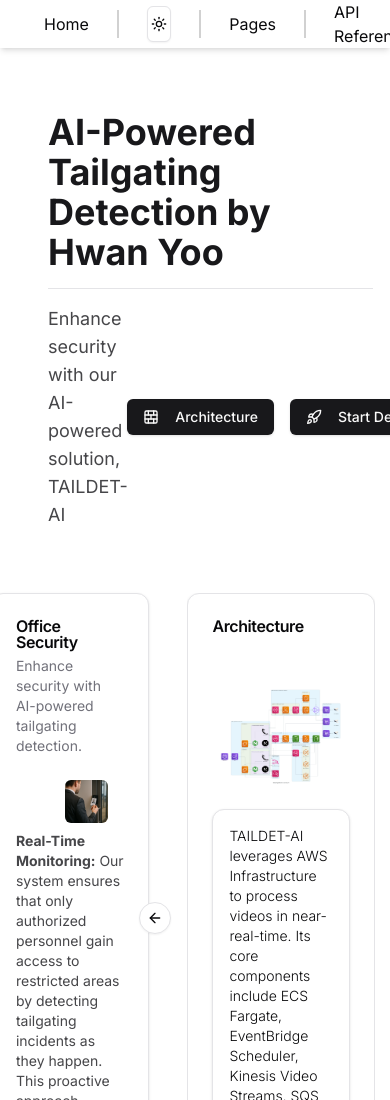
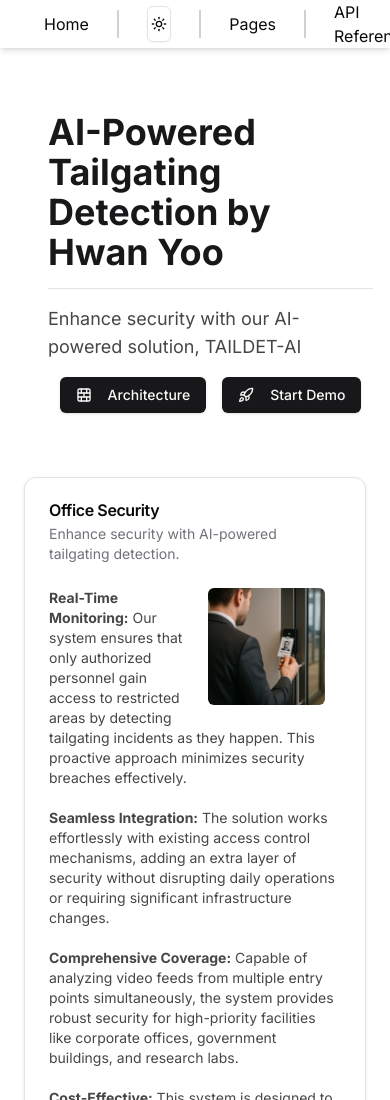
Before and after one commit to isacyoo/TD_demo, a Next.js app: page / in a window 390 px wide. Shown: the top 1100 px of the page. Built offline with nearby package versions, Linux system fonts and the light colour scheme.

Commit message:
landing page responsive

```diff
--- a/src/components/home/Home.js
+++ b/src/components/home/Home.js
@@ -32,7 +32,7 @@
     return (
         <>
             <LandingPageHeader />
-            <div className="flex items-start justify-center space-x-4 my-6">
+            <div className="flex items-start justify-center space-x-4 my-6 flex-col lg:flex-row">
                 <LeftPanel />
                 <RightPanel />
             </div>
@@ -42,7 +42,7 @@
 
 function LeftPanel() {
     return (
-        <div className="flex flex-col w-2/5 items-center justify-center h-auto">
+        <div className="flex flex-col w-full lg:w-2/5 items-center justify-center h-auto">
             <TopLeftCard />
             <br />
             <BottomLeftCard />
@@ -52,7 +52,7 @@
 
 function RightPanel() {
     return (
-        <div className="flex flex-col w-3/5 items-center justify-center h-auto">
+        <div className="flex flex-col w-full lg:w-3/5 items-center justify-center h-auto">
             <TopRightPanel />
             <br />
             <BottomRightPanel />
--- a/src/components/home/LandingPageHeader.js
+++ b/src/components/home/LandingPageHeader.js
@@ -10,7 +10,7 @@
         <div className="mx-12 my-16 w-5/6">
             <h1 className="text-4xl font-bold text-primary">AI-Powered Tailgating Detection by Hwan Yoo</h1>
             <Separator className="my-4" />
-            <div className="flex items-center justify-between">
+            <div className="flex items-center justify-between flex-col lg:flex-row space-y-4 lg:space-y-0">
                 <p className="text-lg text-primary/80">
                     Enhance security with our AI-powered solution, TAILDET-AI
                 </p>
```
